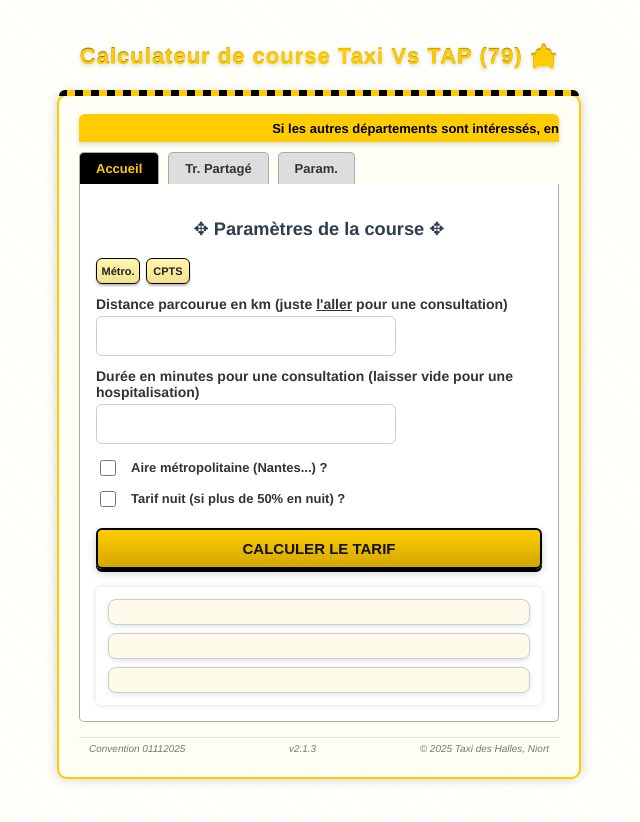
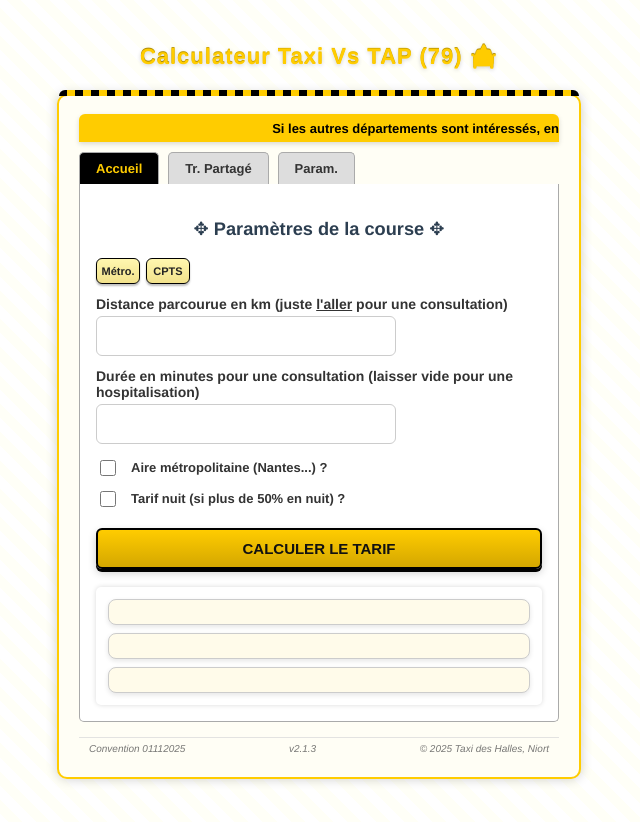
Before and after one commit to taxiniort/tap, a plain HTML site: page index.html in a window 1280 px wide. Shown: the whole page, without its empty margins (321-961 px from the left). Drawn offline with Linux system fonts and the light colour scheme.

Commit message:
Add files via upload

```diff
--- a/index.html
+++ b/index.html
@@ -15,7 +15,7 @@
 </head>
 
 <body>
-  <h1>Calculateur de course Taxi Vs TAP (79) 🚖</h1>
+  <h1>Calculateur Taxi Vs TAP (79) 🚖</h1>
 
   <form id="taxiForm">
 <!-- Bandero défilante au-dessus des onglets -->
```
